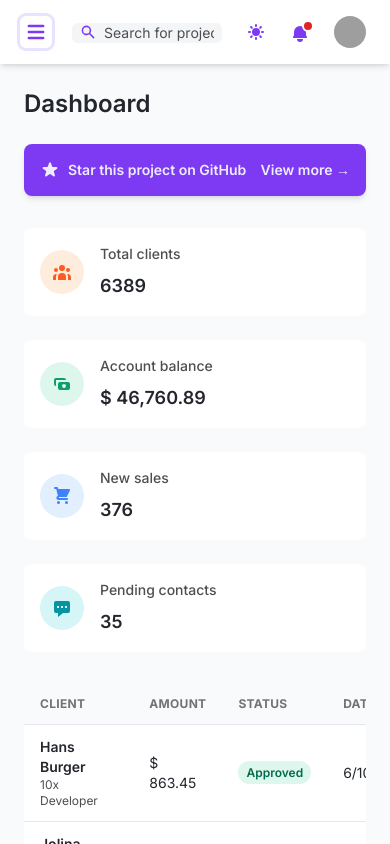
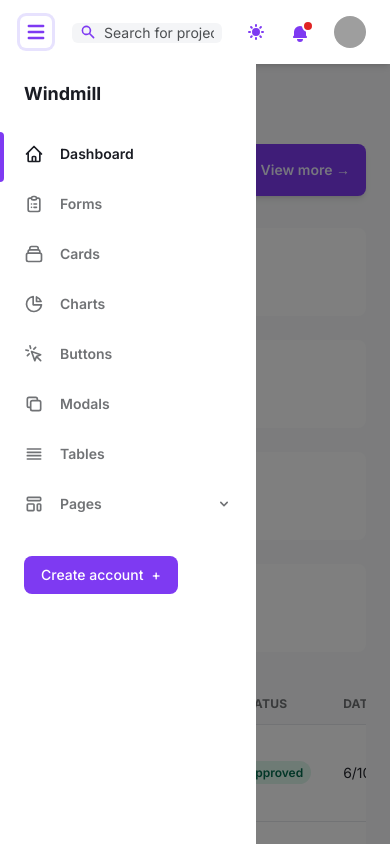
Before and after one commit to Dragon0513/Inventory-Management-System, a React (Vite) app in the folder frontend/: page / in a window 390 px wide. Both pictures are taken after a click on the button 36 px from the left and 32 px from the top of the page. Built offline with nearby package versions, Linux system fonts and the light colour scheme; grey boxes are pictures that could not be loaded; what @tailwindcss/custom-forms would draw is missing.

Commit message:
Add mobile sidebar

```diff
--- a/frontend/src/components/Layout.tsx
+++ b/frontend/src/components/Layout.tsx
@@ -9,6 +9,7 @@ const setTheme = (theme: string, setState: Function, stateValue: Boolean) => {
 }
 
 function Layout({ children }: { children: React.ReactNode }) {
+    const [isSideMenuOpen, setIsSideMenuOpen] = React.useState(false)
     const [isDarkMode, setIsDarkMode] = React.useState(false)
 
     React.useEffect(() => {
@@ -38,7 +39,10 @@ function Layout({ children }: { children: React.ReactNode }) {
             //   :className="{ 'overflow-hidden': isSideMenuOpen }"
         >
             <DesktopSidebar />
-            {/* <MobileSidebar /> */}
+            <MobileSidebar
+                isSideMenuOpen={isSideMenuOpen}
+                setIsSideMenuOpen={setIsSideMenuOpen}
+            />
             <div className="flex flex-col flex-1 w-full">
                 <header className="z-10 py-4 bg-white shadow-md dark:bg-gray-800">
                     <div className="container flex items-center justify-between h-full px-6 mx-auto text-purple-600 dark:text-purple-300">
@@ -46,6 +50,7 @@ function Layout({ children }: { children: React.ReactNode }) {
                         <button
                             className="p-1 mr-5 -ml-1 rounded-md md:hidden focus:outline-none focus:shadow-outline-purple"
                             //   @click="toggleSideMenu"
+                            onClick={() => setIsSideMenuOpen(!isSideMenuOpen)}
                             aria-label="Menu"
                         >
                             <svg
--- a/frontend/src/components/MobileSidebar.tsx
+++ b/frontend/src/components/MobileSidebar.tsx
@@ -1,7 +1,15 @@
 import React from "react"
 
-function MobileSidebar() {
+function MobileSidebar({
+    isSideMenuOpen,
+    setIsSideMenuOpen,
+}: {
+    isSideMenuOpen: boolean
+    setIsSideMenuOpen: (isSideMenuOpen: boolean) => void
+}) {
     return (
+        <>
+            {isSideMenuOpen && (
                 <>
                     <div
                         // x-show="isSideMenuOpen"
@@ -11,9 +19,9 @@ function MobileSidebar() {
                         // x-transition:leave="transition ease-in-out duration-150"
                         // x-transition:leave-start="opacity-100"
                         // x-transition:leave-end="opacity-0"
+                        onClick={() => setIsSideMenuOpen(false)}
                         className="fixed inset-0 z-10 flex items-end bg-black bg-opacity-50 sm:items-center sm:justify-center"
                     ></div>
-
                     <aside
                         className="fixed inset-y-0 z-20 flex-shrink-0 w-64 mt-16 overflow-y-auto bg-white dark:bg-gray-800 md:hidden"
                         // x-show="isSideMenuOpen"
@@ -25,6 +33,9 @@ function MobileSidebar() {
                         // x-transition:leave-end="opacity-0 transform -translate-x-20"
                         // @click.away="closeSideMenu"
                         // @keydown.escape="closeSideMenu"
+                        onKeyDown={(e) => {
+                            if (e.key === "Escape") setIsSideMenuOpen(false)
+                        }}
                     >
                         <div className="py-4 text-gray-500 dark:text-gray-400">
                             <a
@@ -281,6 +292,8 @@ function MobileSidebar() {
                         </div>
                     </aside>
                 </>
+            )}
+        </>
     )
 }
 
```
Lines whose indentation alone changed are shown as unchanged.
